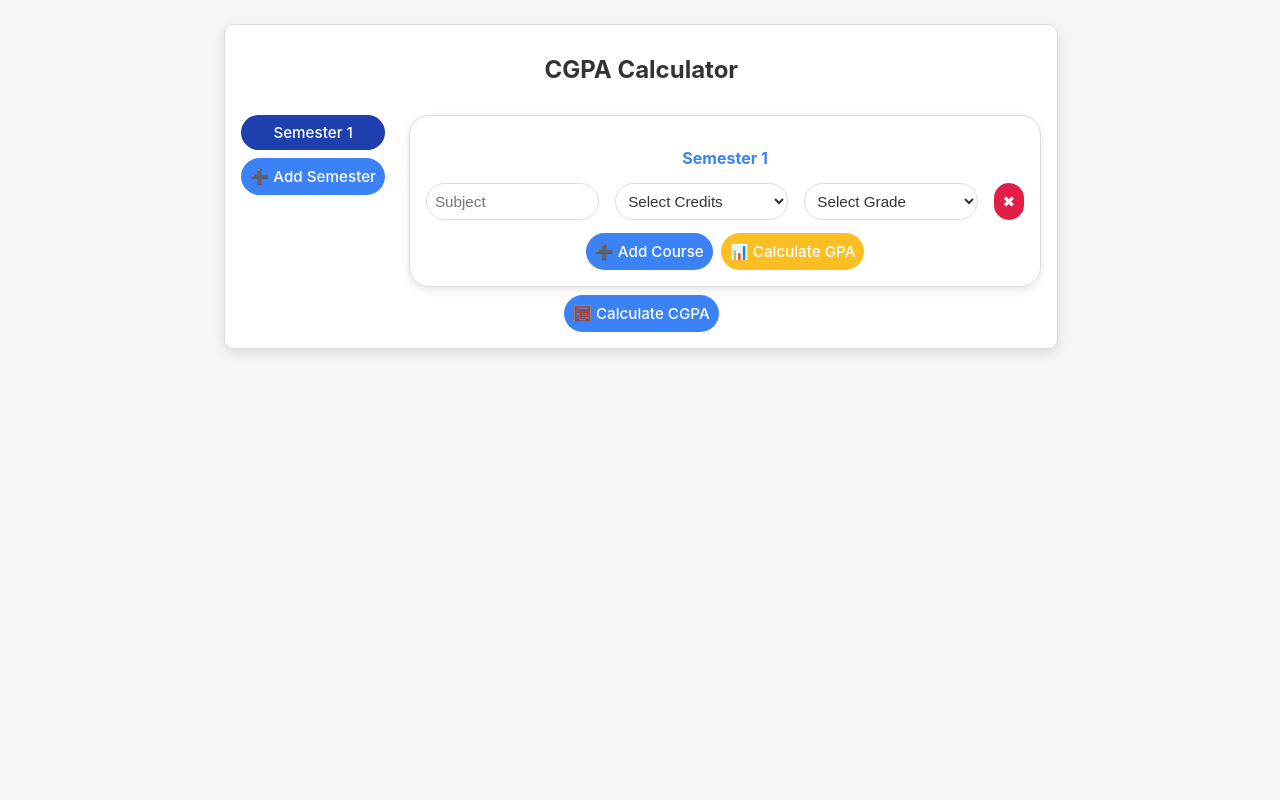
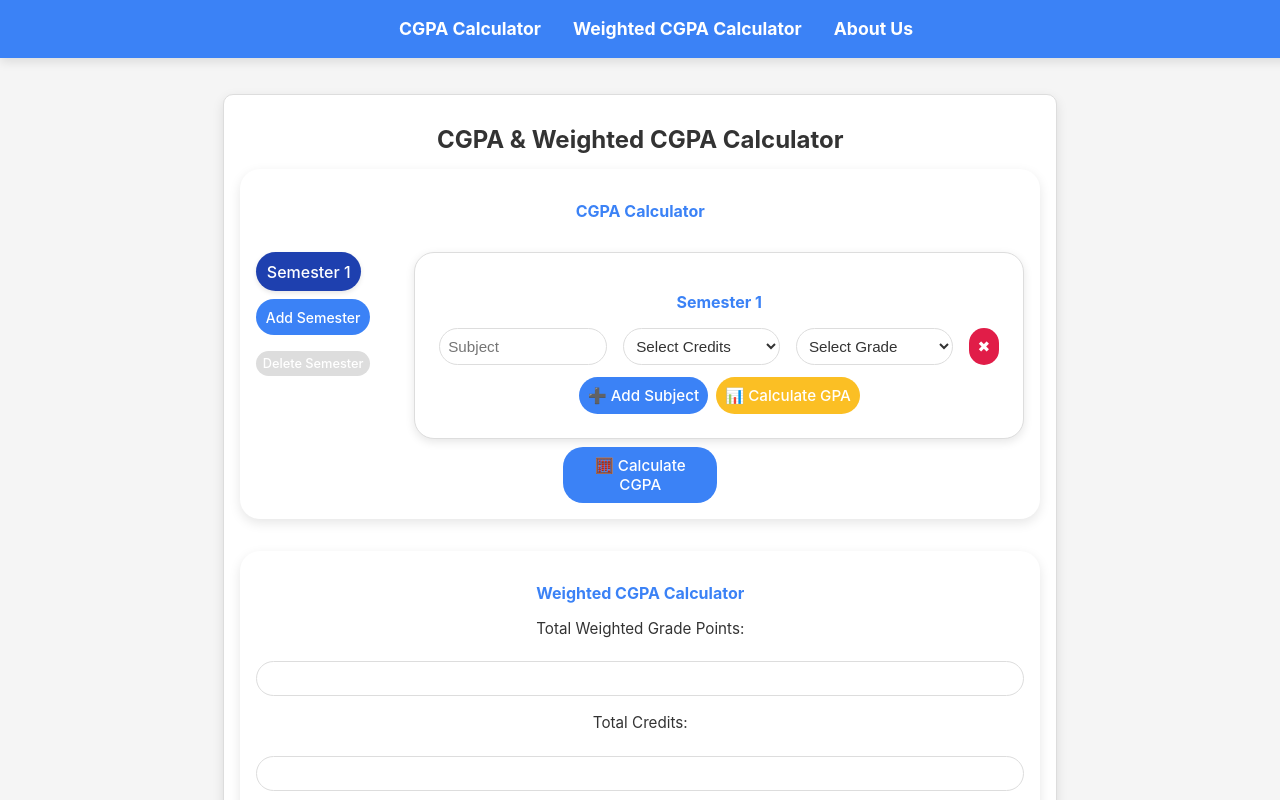
Before and after one commit to hanish007/CGPA-Calculator, a React (Vite) app: page / in a window 1280 px wide. Shown: the top 800 px of the page. Built offline with nearby package versions, Linux system fonts and the light colour scheme.

Commit message:
major update 2

```diff
--- a/src/App.css
+++ b/src/App.css
@@ -1,3 +1,7 @@
+* {
+  scroll-behavior: smooth;
+}
+
 :root {
   --bg-color: #f5f5f5;
   --text-color: #333;
@@ -36,53 +40,86 @@ body {
 
 .layout {
   display: flex;
-  gap: 1.5rem;
+  gap: 0.5rem;
+  align-items: flex-start; /* Align content to the top */
 }
 
 .semester-list {
   display: flex;
   flex-direction: column;
   align-items: flex-start;
+  width: 50%;
   gap: 0.5rem;
-  margin-top: 1rem; /* Add margin to push the buttons lower */
+  margin-top: 1rem; /* Reduced margin to decrease gap */
+  flex-shrink: 0; /* Prevent shrinking */
 }
-
 
 .semester-btn {
   background-color: var(--button-bg);
   color: var(--button-text-color);
   border: none;
-  padding: var(--input-padding);
+  padding: calc(var(--input-padding) + 0.1rem);
   border-radius: var(--border-radius);
-  font-size: var(--font-size);
+  font-size: calc(var(--font-size) + 0.05rem);
   cursor: pointer;
-  width: 100%;
+  width: 70%;
   text-align: center;
+  box-shadow: 0 2px 5px rgba(0, 0, 0, 0.1);
+  transition: transform 0.2s;
+}
+
+.semester-btn:hover {
+  transform: scale(1.05);
 }
 
 .semester-btn.active {
   background-color: var(--button-hover-bg);
 }
 
-.add-semester-btn {
-  background-color: var(--accent-color);
+.add-semester-btn,
+.delete-semester-btn {
+  background-color: var(--button-bg);
   color: var(--button-text-color);
-  padding: var(--input-padding);
+  border: none;
+  padding: calc(var(--input-padding) + 0.1rem);
   border-radius: var(--border-radius);
-  font-size: var(--font-size);
+  font-size: 14px;
   cursor: pointer;
   width: 100%;
   text-align: center;
+  /* box-shadow: 0 2px 5px rgba(0, 0, 0, 0.1); */
+  transition: transform 0.2s;
+}
+
+
+.add-semester-btn:hover,
+.delete-semester-btn:hover {
+  transform: scale(1.05);
+}
+
+.add-semester-btn:disabled,
+.delete-semester-btn:disabled {
+  background-color: #ddd;
+  cursor: not-allowed;
+}
+
+.semester-actions {
+  display: flex;
+  flex-direction: column; /* Stacks buttons vertically */
+  gap: 0.5rem; /* Adjust gap between the buttons */
+  margin-top: 0; /* Removed the top margin */
+  padding: 0; /* Removed the padding */
 }
 
 .semester-section {
   flex-grow: 1;
   margin-top: 1rem;
-  padding: 1rem;
+  padding: 1.5rem; /* Increased padding for larger section */
   border: 1px solid var(--input-border);
   border-radius: var(--border-radius);
   box-shadow: 0 3px 10px rgba(0, 0, 0, 0.1);
   background-color: var(--input-bg);
+  max-width: 95%; /* Increased width */
 }
 
 .course-input {
@@ -146,3 +183,193 @@ h2 {
 h3 {
   font-size: 1rem;
 }
+
+/* Applying the same theme to the weighted CGPA section */
+.weighted-layout {
+  margin-top: 2rem; /* Space between the main content and the weighted CGPA section */
+  padding: 1rem;
+  border: 1px solid var(--input-border);
+  border-radius: var(--border-radius);
+  box-shadow: 0 3px 10px rgba(0, 0, 0, 0.1);
+  background-color: var(--input-bg);
+}
+
+h2 {
+  color: var(--accent-color);
+  font-size: 1rem;
+}
+
+.weighted-input {
+  display: flex;
+  flex-direction: column;
+  gap: 1rem;
+  margin-bottom: 1rem;
+}
+
+.weighted-input label {
+  font-size: var(--font-size);
+  color: var(--text-color);
+  margin-bottom: 0.3rem;
+}
+
+.weighted-input input {
+  padding: var(--input-padding);
+  border: 1px solid var(--input-border);
+  border-radius: var(--border-radius);
+  background-color: var(--input-bg);
+  font-size: var(--font-size);
+  color: var(--text-color);
+  width: 100%;
+  box-sizing: border-box;
+}
+
+.calculate-btn {
+  background-color: var(--button-bg);
+  color: var(--button-text-color);
+  width: 20%;
+  padding: var(--input-padding);
+  border-radius: var(--border-radius);
+  cursor: pointer;
+  font-size: var(--font-size);
+  margin-top: 8px;
+}
+
+.calculate-btn:hover {
+  background-color: var(--button-hover-bg);
+}
+
+h3 {
+  font-size: 1rem;
+  color: var(--accent-color);
+  margin-top: 1rem;
+}
+
+/* Improve the dropdown styling in the Weighted CGPA Calculation section */
+.weighted-input select {
+  padding: var(--input-padding);
+  border: 1px solid var(--input-border);
+  border-radius: var(--border-radius);
+  background-color: var(--input-bg);
+  font-size: var(--font-size);
+  color: var(--text-color);
+  width: 100%;
+  box-sizing: border-box;
+  appearance: none; /* Removes default dropdown arrow */
+  -webkit-appearance: none; /* For Safari */
+  -moz-appearance: none; /* For Firefox */
+}
+
+.weighted-input select::-ms-expand {
+  display: none; /* Hide default dropdown arrow in IE */
+}
+
+.weighted-input select:focus {
+  outline: none;
+  border-color: var(--accent-color); /* Highlight border when focused */
+}
+
+.weighted-input select option {
+  padding: var(--input-padding); /* Adjust padding for options */
+  background-color: var(--input-bg); /* Maintain background for options */
+  font-size: var(--font-size);
+  color: var(--text-color);
+}
+
+.weighted-input select option:hover {
+  background-color: var(--button-hover-bg); /* Add hover effect for options */
+  color: var(--button-text-color); /* Text color change on hover */
+}
+
+.delete-semester-btn {
+  background-color: var(--error-color);
+  color: var(--button-text-color);
+  padding: calc(var(--input-padding) - 0.2rem); /* Reduced size */
+  border-radius: var(--border-radius);
+  font-size: 0.8rem; /* Smaller font size */
+  cursor: pointer;
+  margin-top: 0.5rem;
+}
+
+.delete-semester-btn:disabled {
+  background-color: #ddd;
+  cursor: not-allowed;
+}
+
+.semester-list {
+  flex: 0 0 auto; /* Reduce the size of semester-list */
+  max-width: 150px; /* Specify a smaller width */
+}
+
+/* CGPA Section */
+.cgpa-section {
+  background-color: var(--input-bg);
+  padding: 1rem;
+  border-radius: var(--border-radius);
+  box-shadow: 0 4px 12px rgba(0, 0, 0, 0.1);
+  max-width: 800px;
+  margin-bottom: 2rem;
+}
+
+/* Weighted CGPA Section */
+.weighted-section {
+  background-color: var(--input-bg);
+  padding: 1rem;
+  border-radius: var(--border-radius);
+  box-shadow: 0 4px 12px rgba(0, 0, 0, 0.1);
+  max-width: 800px;
+  margin-top: 2rem;
+}
+
+/* Navigation Bar */
+.navbar {
+  background-color: var(--accent-color);
+  padding: 1rem;
+  text-align: center;
+  position: fixed;
+  width: 100%;
+  top: 0;
+  left: 0;
+  z-index: 1000;
+  box-shadow: 0 4px 10px rgba(0, 0, 0, 0.1);
+}
+
+.navbar ul {
+  list-style: none;
+  padding: 0;
+  margin: 0;
+  display: flex;
+  justify-content: center;
+  gap: 2rem;
+}
+
+.navbar a {
+  color: #fff;
+  text-decoration: none;
+  font-size: 1.1rem;
+  font-weight: bold;
+}
+
+.navbar a:hover {
+  text-decoration: underline;
+}
+
+/* Ensure content is not hidden behind the fixed navbar */
+.App {
+  margin-top: 70px; /* Adjust this value based on navbar height */
+}
+
+.weighted-container {
+  margin-top: 2rem; /* Space between the previous content and this section */
+  padding: 1rem;
+  border-radius: var(--border-radius);
+  box-shadow: 0 4px 12px rgba(0, 0, 0, 0.1);
+  background-color: var(--input-bg);
+}
+
+.about-us-container {
+  margin-top: 2rem; /* Space between the previous content and this section */
+  padding: 1rem;
+  border-radius: var(--border-radius);
+  box-shadow: 0 4px 12px rgba(0, 0, 0, 0.1);
+  background-color: var(--input-bg);
+}
--- a/src/App.jsx
+++ b/src/App.jsx
@@ -9,6 +9,12 @@ function App() {
   const [selectedSemester, setSelectedSemester] = useState(1);
   const [cgpa, setCgpa] = useState(null);
   const [semesterGPA, setSemesterGPA] = useState({});
+
+  const [weightedInputs, setWeightedInputs] = useState({
+    totalWeightedGradePoints: "",
+    totalCredits: "",
+    resultCGPA: null,
+  });
 
   const gradeToPoints = {
     O: 10,
@@ -57,7 +63,7 @@ function App() {
       }
     });
 
-    const gpa = totalCredits > 0 ? (totalGradePoints / totalCredits).toFixed(2) : 0;
+    const gpa = totalCredits > 0 ? (totalGradePoints / totalCredits).toFixed(3) : 0;
     setSemesterGPA((prev) => ({
       ...prev,
       [selectedSemester]: gpa,
@@ -65,17 +71,29 @@ function App() {
   };
 
   const calculateCGPA = () => {
-    let totalGPA = 0;
-    let count = 0;
+    let totalWeightedGradePoints = 0;
+    let totalCredits = 0;
 
     for (let semester = 1; semester <= Object.keys(semesters).length; semester++) {
-      if (semesterGPA[semester]) {
-        totalGPA += parseFloat(semesterGPA[semester]);
-        count++;
+      let semesterCredits = 0;
+      let semesterGradePoints = 0;
+
+      semesters[semester]?.forEach((course) => {
+        const gradePoints = gradeToPoints[course.grade];
+        const credits = parseFloat(course.credits);
+        if (gradePoints && credits) {
+          semesterGradePoints += gradePoints * credits;
+          semesterCredits += credits;
+        }
+      });
+
+      if (semesterCredits > 0) {
+        totalWeightedGradePoints += semesterGradePoints;
+        totalCredits += semesterCredits;
       }
     }
 
-    const cgpa = count > 0 ? (totalGPA / count).toFixed(2) : 0;
+    const cgpa = totalCredits > 0 ? (totalWeightedGradePoints / totalCredits).toFixed(2) : 0;
     setCgpa(cgpa);
   };
 
@@ -88,9 +106,63 @@ function App() {
     setSelectedSemester(newSemester);
   };
 
+  const deleteSemester = (semesterToDelete) => {
+    if (Object.keys(semesters).length > 1) {
+      const updatedSemesters = { ...semesters };
+      delete updatedSemesters[semesterToDelete];
+
+      // Adjust semester numbers
+      const reorderedSemesters = Object.keys(updatedSemesters)
+        .sort((a, b) => a - b)
+        .reduce((acc, key, index) => {
+          acc[index + 1] = updatedSemesters[key];
+          return acc;
+        }, {});
+
+      setSemesters(reorderedSemesters);
+
+      // Adjust selected semester
+      const newSelectedSemester =
+        semesterToDelete > 1 ? semesterToDelete - 1 : 1;
+      setSelectedSemester(newSelectedSemester);
+    }
+  };
+
+  const handleWeightedInputChange = (field, value) => {
+    setWeightedInputs((prev) => ({
+      ...prev,
+      [field]: value,
+    }));
+  };
+
+  const calculateWeightedCGPA = () => {
+    const { totalWeightedGradePoints, totalCredits } = weightedInputs;
+    const weightedCGPA =
+      totalCredits > 0
+        ? (parseFloat(totalWeightedGradePoints) / parseFloat(totalCredits)).toFixed(2)
+        : 0;
+    setWeightedInputs((prev) => ({
+      ...prev,
+      resultCGPA: weightedCGPA,
+    }));
+  };
+
   return (
     <div className="App">
-      <h1>CGPA Calculator</h1>
+      {/* Navbar */}
+      <nav className="navbar">
+        <ul>
+          <li><a href="#cgpa-calculator">CGPA Calculator</a></li>
+          <li><a href="#weighted-cgpa-calculator">Weighted CGPA Calculator</a></li>
+          <li><a href="#about-us">About Us</a></li>
+        </ul>
+      </nav>
+
+      <h1>CGPA & Weighted CGPA Calculator</h1>
+
+      {/* CGPA Calculator Section */}
+      <div className="cgpa-section" id="cgpa-calculator">
+        <h2>CGPA Calculator</h2>
         <div className="layout">
           <div className="semester-list">
             {Object.keys(semesters).map((semester) => (
@@ -104,10 +176,20 @@ function App() {
                 Semester {semester}
               </button>
             ))}
+            <div className="semester-actions">
               <button className="add-semester-btn" onClick={addSemester}>
-            ➕ Add Semester
+                Add Semester
+              </button>
+              <button
+                className="delete-semester-btn"
+                onClick={() => deleteSemester(selectedSemester)}
+                disabled={Object.keys(semesters).length === 1}
+              >
+                Delete Semester
               </button>
             </div>
+          </div>
+
           <div className="semester-section">
             <h2>Semester {selectedSemester}</h2>
             {semesters[selectedSemester]?.map((course, index) => (
@@ -116,19 +198,15 @@ function App() {
                   type="text"
                   placeholder="Subject"
                   value={course.subject}
-                onChange={(e) =>
-                  handleChange(index, "subject", e.target.value)
-                }
+                  onChange={(e) => handleChange(index, "subject", e.target.value)}
                   className="subject-input"
                 />
                 <select
                   value={course.credits}
-                onChange={(e) =>
-                  handleChange(index, "credits", e.target.value)
-                }
+                  onChange={(e) => handleChange(index, "credits", e.target.value)}
                 >
                   <option value="">Select Credits</option>
-                {creditOptions.map((credit) => (
+                  {[1, 2, 3, 4, 5, 6].map((credit) => (
                     <option key={credit} value={credit}>
                       {credit}
                     </option>
@@ -136,9 +214,7 @@ function App() {
                 </select>
                 <select
                   value={course.grade}
-                onChange={(e) =>
-                  handleChange(index, "grade", e.target.value)
-                }
+                  onChange={(e) => handleChange(index, "grade", e.target.value)}
                 >
                   <option value="">Select Grade</option>
                   {Object.keys(gradeToPoints).map((grade) => (
@@ -147,16 +223,13 @@ function App() {
                     </option>
                   ))}
                 </select>
-              <button
-                className="remove-btn"
-                onClick={() => removeCourse(index)}
-              >
+                <button className="remove-btn" onClick={() => removeCourse(index)}>
                   ✖
                 </button>
               </div>
             ))}
             <button className="add-btn" onClick={addCourse}>
-            ➕ Add Course
+              ➕ Add Subject
             </button>
             <button className="gpa-btn" onClick={calculateGPA}>
               📊 Calculate GPA
@@ -166,6 +239,7 @@ function App() {
             )}
           </div>
         </div>
+
         <div className="action-buttons">
           <button className="calculate-btn" onClick={calculateCGPA}>
             🧮 Calculate CGPA
@@ -173,6 +247,44 @@ function App() {
         </div>
         {cgpa !== null && <h2>Overall CGPA: {cgpa}</h2>}
       </div>
+
+      {/* Weighted CGPA Section */}
+      <div className="weighted-section" id="weighted-cgpa-calculator">
+        <h2>Weighted CGPA Calculator</h2>
+        <div className="weighted-input">
+          <label>Total Weighted Grade Points:</label>
+          <input
+            type="number"
+            value={weightedInputs.totalWeightedGradePoints}
+            onChange={(e) =>
+              handleWeightedInputChange("totalWeightedGradePoints", e.target.value)
+            }
+          />
+        </div>
+        <div className="weighted-input">
+          <label>Total Credits:</label>
+          <input
+            type="number"
+            value={weightedInputs.totalCredits}
+            onChange={(e) =>
+              handleWeightedInputChange("totalCredits", e.target.value)
+            }
+          />
+        </div>
+        <button className="calculate-btn" onClick={calculateWeightedCGPA}>
+          📊 Calculate Weighted CGPA
+        </button>
+        {weightedInputs.resultCGPA !== null && (
+          <h3>Weighted CGPA: {weightedInputs.resultCGPA}</h3>
+        )}
+      </div>
+
+      {/* About Us Section */}
+      <div className="about-us" id="about-us">
+        <h2>About Us</h2>
+        <p>We are dedicated to helping students track their academic performance with ease.</p>
+      </div>
+    </div>
   );
 }
 
```
Lines whose indentation alone changed are shown as unchanged.
